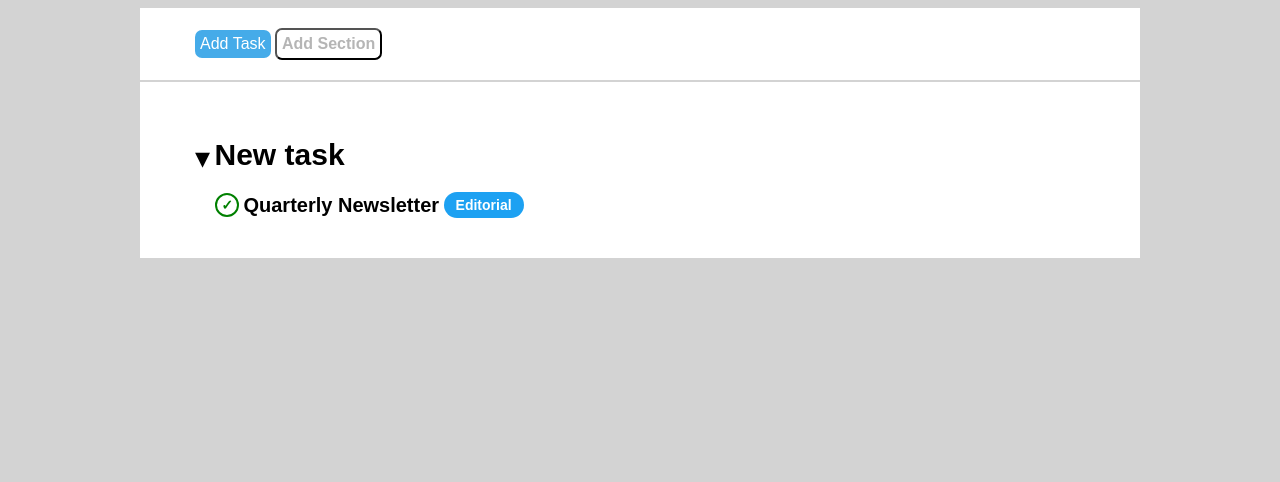
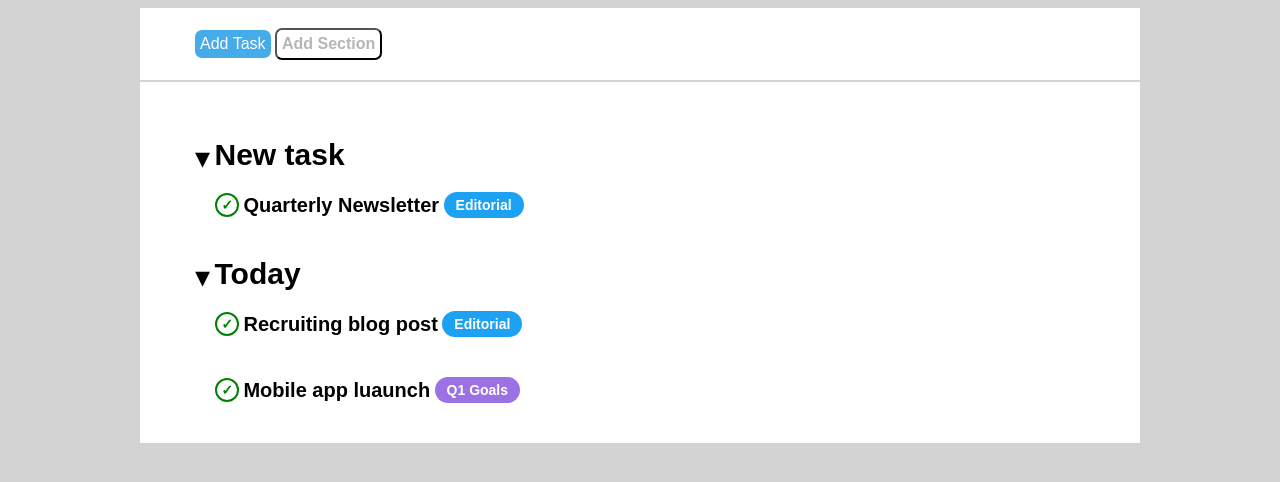
Before and after one commit to francesco-troise/html-css-toboolist, a plain HTML site: page index.html in a window 1280 px wide. Shown: the part 152-634 px from the top of the page. Drawn offline with Linux system fonts and the light colour scheme.

Commit message:
add first part of "today" section
added a confirmation check and badge whit relatives stylesheet

```diff
--- a/css/style.css
+++ b/css/style.css
@@ -72,12 +72,12 @@ header {
 
 
 
-#triangolo{
+.triangolo{
     position:relative;
     top: 3px;
     font-size: 30px;
 }
- #new-task{
+ .title{
     font-weight: bolder;
     font-size: 30px;
     font-family: Arial, sans-serif;
@@ -97,7 +97,7 @@ header {
   color: green;
   font-size: 20px;
   font-weight: bold;
-   width: 20px;
+  width: 20px;
   height: 20px;
   border: 2px solid green;
   border-radius: 50%;
@@ -113,7 +113,7 @@ header {
 }
 
 .editorial{
-    display: inline-block;
+  display: inline-block;
   background-color: #1da1f2;
   color: white;
   padding: 5px 12px;
@@ -121,3 +121,14 @@ header {
   font-size: 14px;
   font-weight: bold;
 }
+
+.Q1{
+  display: inline-block;
+  background-color: #9b71e4;
+  color: white;
+  padding: 5px 12px;
+  border-radius: 20px;
+  font-size: 14px;
+  font-weight: bold;
+
+}
--- a/index.html
+++ b/index.html
@@ -21,14 +21,42 @@
 
       <div class="list">
 
-        <span id="triangolo">&#9662;</span>
-        <span id="new-task">New task</span>
+        <span class="triangolo">&#9662;</span>
+        <span class="title">New task</span>
+
         <br>
+
         <div class="task">
             <span class="checkmark">&#10003;</span>
             <span class="check-txt">Quarterly Newsletter</span>
             <span class="editorial">Editorial</span>
         </div>
+
+        <br>
+        <br>
+
+        <span class="triangolo">&#9662;</span>
+        <span class="title">Today</span>
+
+        <br>
+
+        <div class="task">
+            <span class="checkmark">&#10003;</span>
+            <span class="check-txt">Recruiting blog post</span>
+            <span class="editorial">Editorial</span>
+        </div>
+
+        <br>
+
+        <div class="task">
+            <span class="checkmark">&#10003;</span>
+            <span class="check-txt">Mobile app luaunch</span>
+            <span class="Q1">Q1 Goals</span>
+        </div>
+
+
+
+
 
 
       </div>
```
